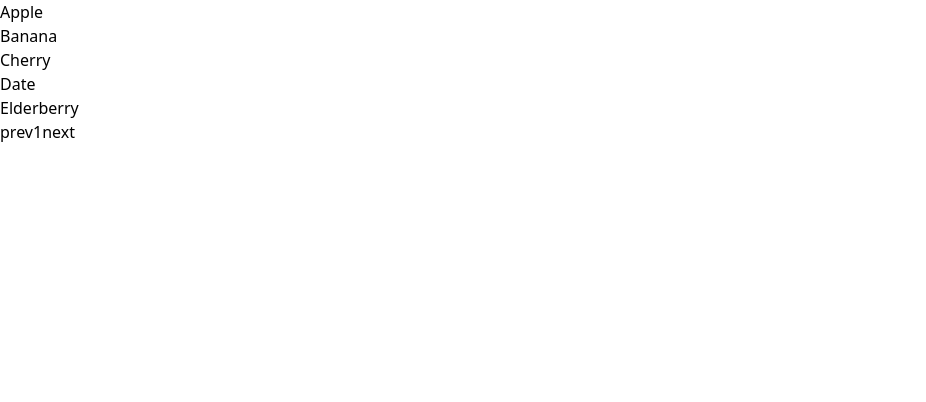
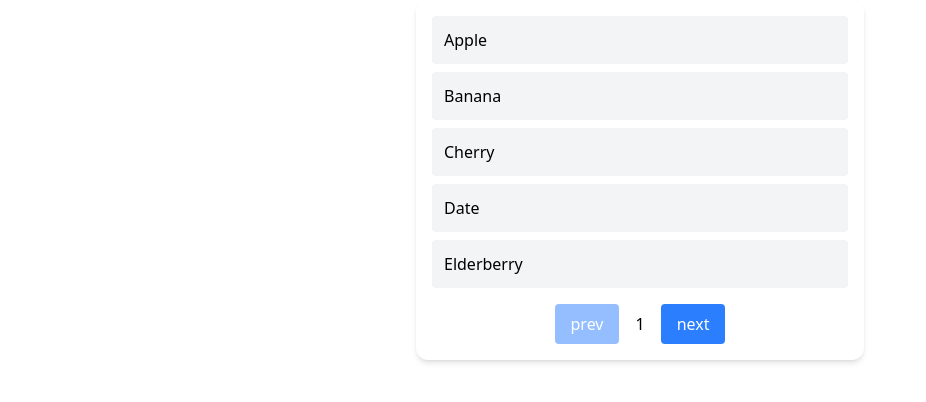
Before and after one commit to PraneethBunny123/All-App, a React (Vite) app: page / in a window 1280 px wide. Shown: the top 402 px of the page, without its empty margins (0-926 px from the left). Built offline with nearby package versions, Linux system fonts and the light colour scheme.

Commit message:
added styles using chatgpt

```diff
--- a/src/project-apps/Pagination/Pagination.jsx
+++ b/src/project-apps/Pagination/Pagination.jsx
@@ -2,27 +2,50 @@ import { useState } from "react"
 import DATA from "./data"
 
 export default function Pagination() {
+    const [currentPage, setCurrentPage] = useState(1)
+
     const itemsPerPage = 5
-
-    const [currentPage, setCurrentPage] = useState(1)
-    console.log(currentPage)
-
     const totalNumberOfPages = Math.ceil(DATA.length / itemsPerPage)
 
     const startIndex = (currentPage-1)*itemsPerPage
     const endIndex = startIndex + itemsPerPage
 
+    function handlePrevButton() {
+        setCurrentPage(prevPage => prevPage-1)
+    }
+
+    function handleNextButton() {
+        setCurrentPage(prevPage => prevPage+1)
+    }
+
     return (
-        <div>
-            <ul>
+        <div className="max-w-md mx-auto p-4 bg-white rounded-xl shadow-md">
+            <ul className="space-y-2 mb-4">
                 {DATA.slice(startIndex, endIndex).map(data => (
-                    <li key={data}>{data}</li>
+                    <li
+                        key={data}
+                        className="p-3 bg-gray-100 rounded hover:bg-gray-200 transition"
+                    >
+                        {data}
+                    </li>
                 ))}
             </ul>
-            <div>
-                <button disabled={currentPage===1} onClick={() => setCurrentPage(prev => prev-1)}>prev</button>
+            <div className="flex items-center justify-center gap-4">
+                <button
+                    disabled={currentPage===1}
+                    onClick={handlePrevButton}
+                    className='px-4 py-2 rounded bg-blue-500 text-white hover:bg-blue-600 transition disabled:opacity-50 disabled:cursor-not-allowed'
+                >
+                    prev
+                </button>
                 <button>{currentPage}</button>
-                <button disabled={currentPage===totalNumberOfPages} onClick={() => setCurrentPage(prev => prev+1)}>next</button>
+                <button
+                    disabled={currentPage===totalNumberOfPages}
+                    onClick={handleNextButton}
+                    className='px-4 py-2 rounded bg-blue-500 text-white hover:bg-blue-600 transition disabled:opacity-50 disabled:cursor-not-allowed'
+                >
+                    next
+                </button>
             </div>
         </div>
     )
```
